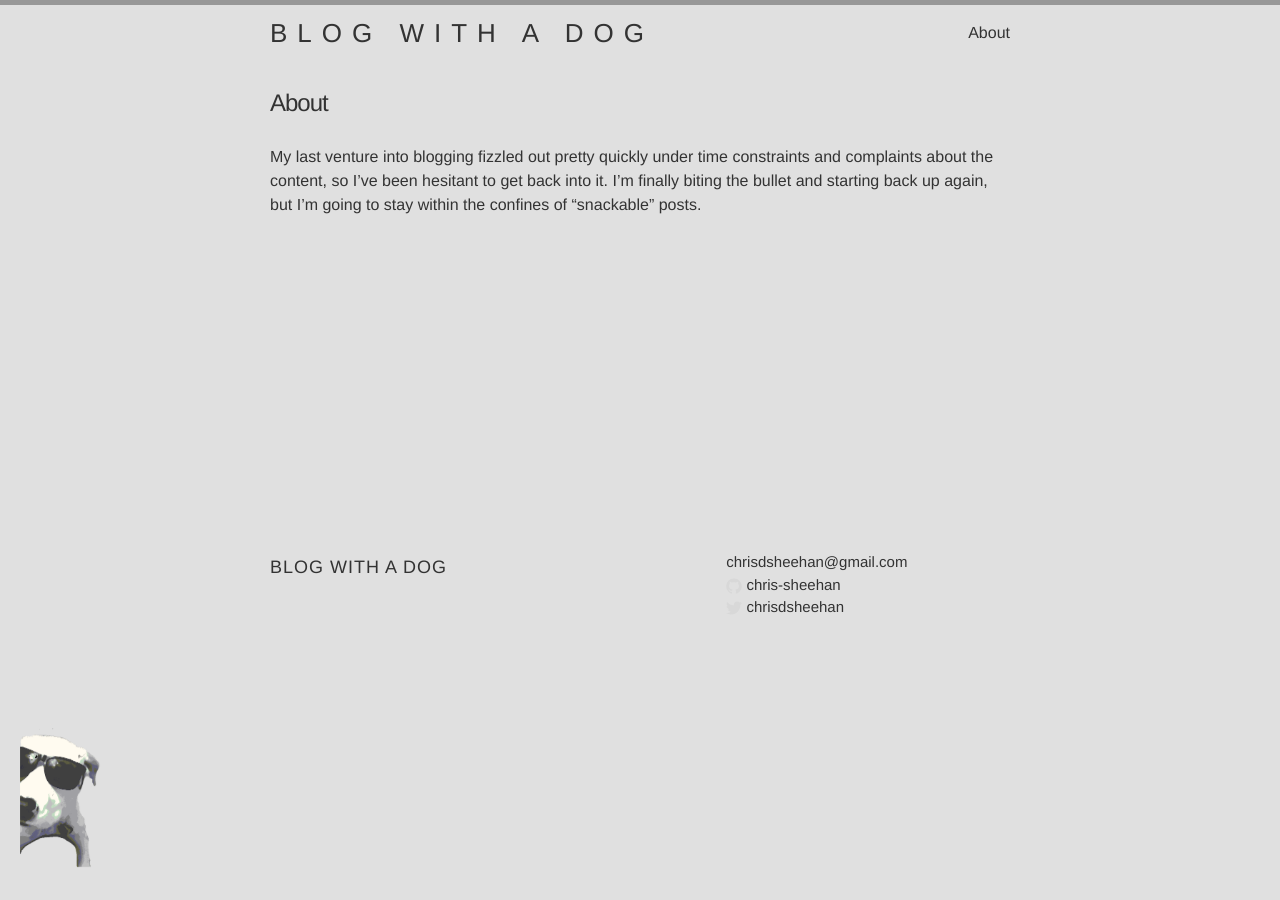
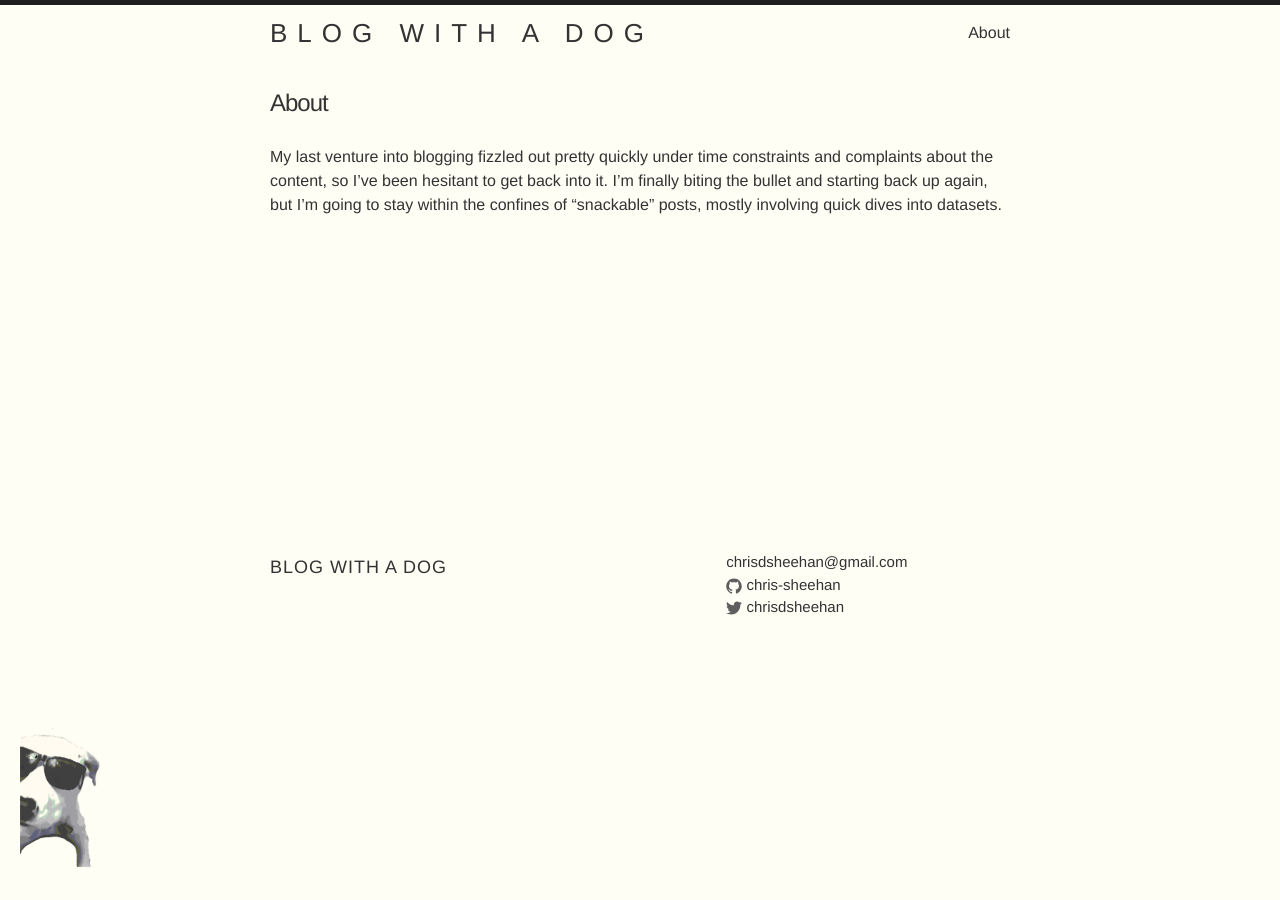
Before and after one commit to chris-sheehan/blog, a Jekyll site: the page built from about.md, in a window 1280 px wide. Built offline with Jekyll 4.4.1, drawn with Linux system fonts in a browser that asks for light colours.

Commit message:
some changes

```diff
--- a/about.md
+++ b/about.md
@@ -4,4 +4,4 @@ title: About
 permalink: /about/
 ---
 
-My last venture into blogging fizzled out pretty quickly under time constraints and complaints about the content, so I've been hesitant to get back into it. I'm finally biting the bullet and starting back up again, but I'm going to stay within the confines of "snackable" posts.
+My last venture into blogging fizzled out pretty quickly under time constraints and complaints about the content, so I've been hesitant to get back into it. I'm finally biting the bullet and starting back up again, but I'm going to stay within the confines of "snackable" posts, mostly involving quick dives into datasets.
--- a/css/main.scss
+++ b/css/main.scss
@@ -14,11 +14,12 @@ $base-line-height: 1.5;
 $spacing-unit:     30px;
 
 $text-color:       #333333;
-$background-color: #E0E0E0;
+/*$background-color: #E0E0E0;*/
+$background-color: #FFFEF5;
 $brand-color:      #333333;
 
 $grey-color:       #828282;
-$grey-color:       #D8D8D8;
+$grey-color:       #5E5E5E;
 $grey-color-light: lighten($grey-color, 40%);
 $grey-color-dark:  darken($grey-color, 25%);
 
```
Also changed, not shown: 2 other files.
